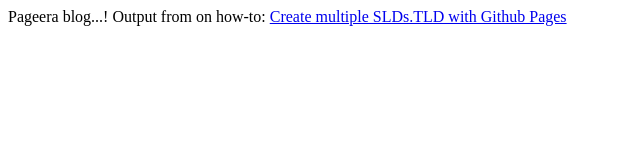
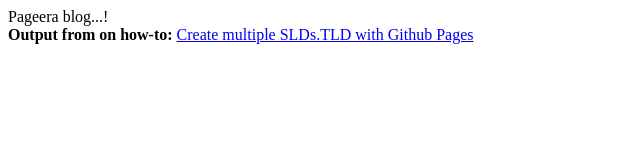
Before and after one commit to enginux/blog, a plain HTML site: page index.html in a window 1280 px wide. Shown: the whole page, without its empty margins (0-640 px from the left). Drawn offline with Linux system fonts and the light colour scheme.

Commit message:
Update index.html

```diff
--- a/index.html
+++ b/index.html
@@ -1,3 +1,3 @@
 Pageera blog...!
-
-Output from on how-to: <a href="https://enginux/post-2946376177269598">Create multiple SLDs.TLD with Github Pages</a>
+</br>
+<b>Output from on how-to:</b> <a href="https://enginux/post-2946376177269598">Create multiple SLDs.TLD with Github Pages</a>
```
